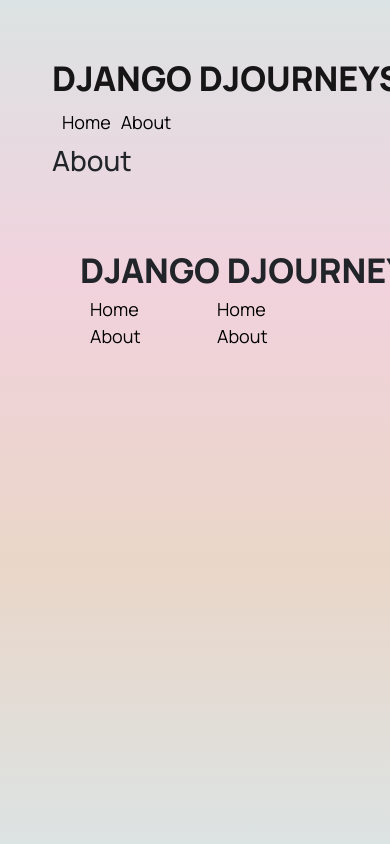
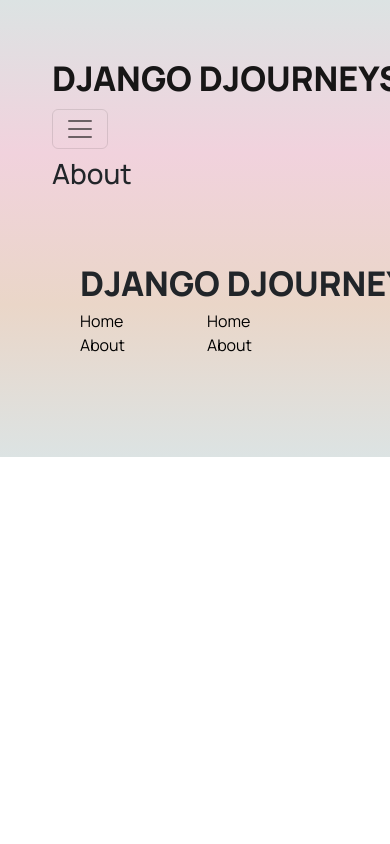
Before and after one commit to milosjocic1/SEI-Project-3, a Django app: page /about/ in a window 390 px wide; the page is wider, and only the part inside the window is pictured. Run offline with Django 4.2, Linux system fonts and the light colour scheme.

Commit message:
Added mobile nav colapse, gif on home page

```diff
--- a/main_app/static/css/style.css
+++ b/main_app/static/css/style.css
@@ -4,12 +4,14 @@ html {
     background-repeat: no-repeat;
     background-size: cover;
     width: 100%;
-    height: 100%;
-    padding: 40px;
+
+
 }
 body {
     background-color: transparent;
     font-family: 'Manrope', sans-serif;
+    padding: 40px;
+    height: 100%;
 }
 
 .logo {
@@ -17,11 +19,16 @@ body {
     font-weight: 800;
 }
 
+
 .menu-links {
     font-size: 18px;
     margin-left: 10px;
     color: black;
     text-decoration: none;
+    float: right;
+}
+.menu-links:hover {
+    color: rgb(125, 125, 125);
 }
 
 .hero {
@@ -41,7 +48,7 @@ body {
 
 .start {
     margin-top: 30px;
-    background-color: black;
+    background-color: rgb(0, 0, 0);
     padding: 15px 60px;
     color: white;
     font-size: 22px;
@@ -49,6 +56,21 @@ body {
     border-radius: 45px;
     font-family: 'Manrope', sans-serif;
 }
+.link-destinations {
+    color: black !important;
+    text-decoration: none;
+}
+div.relative {
+  position: relative;
+  bottom: 580px;
+  left: 145px;
+}
+.show-me {
+    text-align: center;
+    color: black;
+    text-decoration: none;
+}
+
 
 
 
@@ -57,4 +79,9 @@ body {
 
 footer {
     padding: 60px 40px;
+    background-color: transparent;
 }
+.footer-links {
+    text-decoration: none;
+    color: black;
+}
--- a/main_app/templates/base.html
+++ b/main_app/templates/base.html
@@ -20,13 +20,16 @@
 <body>
     <!-- NAV BAR -->
     <header>
-        <nav class="navbar ">
+        <nav class="navbar navbar-expand-lg">
             <div class="container-fluid">
                 <a href="{% url 'home' %}" class="navbar-brand logo">DJANGO DJOURNEYS</a>
-                <div class="d-flex">
+                <button class="navbar-toggler" type="button" data-bs-toggle="collapse" data-bs-target="#navbarNavAltMarkup" aria-controls="navbarNavAltMarkup" aria-expanded="false" aria-label="Toggle navigation">
+                    <span class="navbar-toggler-icon"></span>
+                </button>
+                <div class="collapse navbar-collapse justify-content-end" id="navbarNavAltMarkup">
                     <a href="{% url 'home' %}" class="menu-links">Home</a>
                     <a href="{% url 'about' %}" class="menu-links">About</a>
-            </div>
+                </div>
         </nav>
     </header>
     <!-- END OF NAV BAR -->
@@ -45,12 +48,12 @@
                 <a href="{% url 'home' %}" class="navbar-brand logo">DJANGO DJOURNEYS</a>
             </div>
             <div class="col">
-                <a href="{% url 'home' %}" class="menu-links">Home</a><br>
-                <a href="{% url 'about' %}" class="menu-links">About</a>
+                <a href="{% url 'home' %}" class="footer-links">Home</a><br>
+                <a href="{% url 'about' %}" class="footer-links">About</a>
             </div>
             <div class="col">
-                <a href="{% url 'home' %}" class="menu-links">Home</a><br>
-                <a href="{% url 'about' %}" class="menu-links">About</a>
+                <a href="{% url 'home' %}" class="footer-links">Home</a><br>
+                <a href="{% url 'about' %}" class="footer-links">About</a>
             </div>
 
         </nav>
```
Also changed, not shown: main_app/templates/home.html (+6 -2 lines), main_app/static/images/forever-plane.gif (added).
